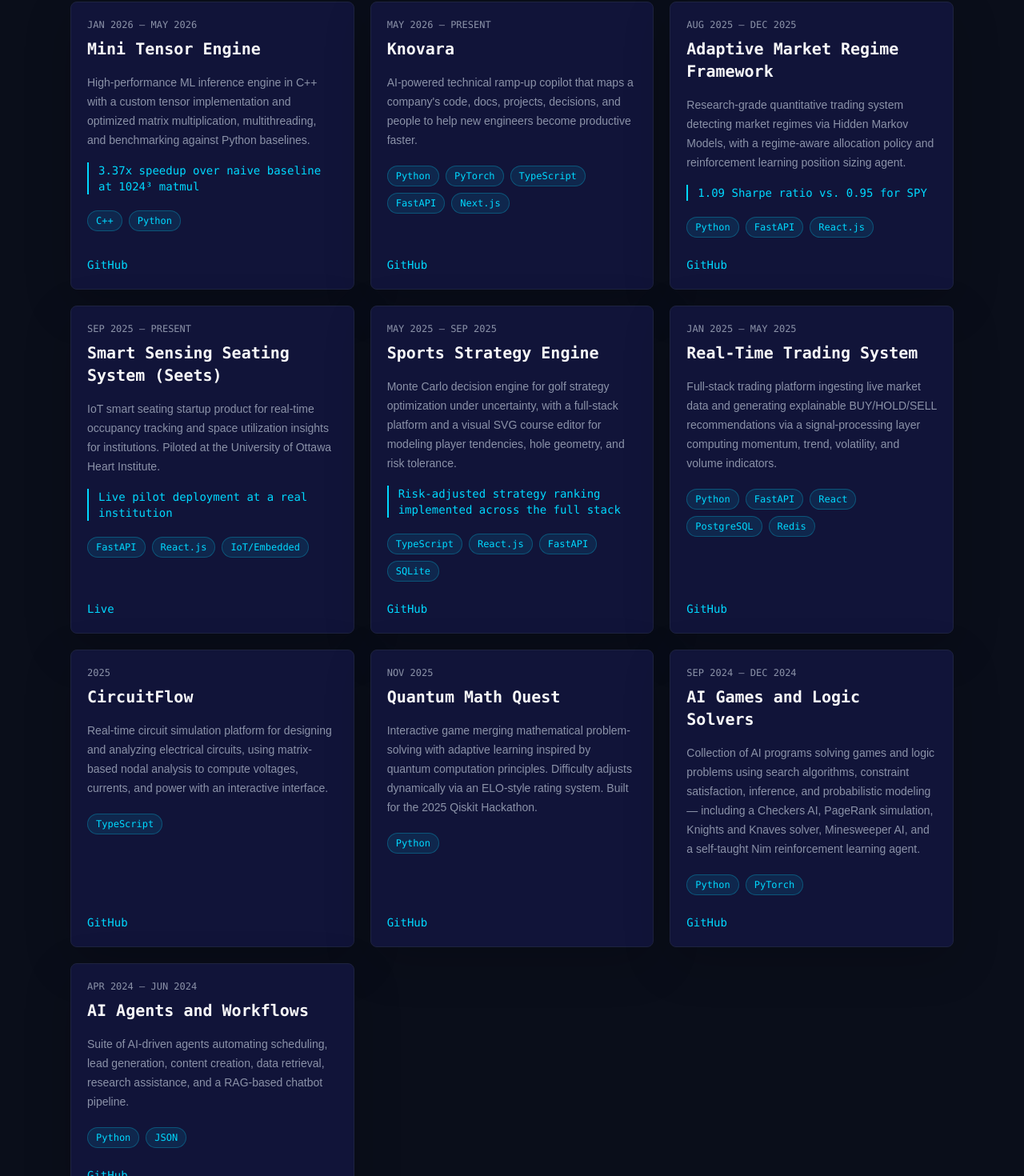
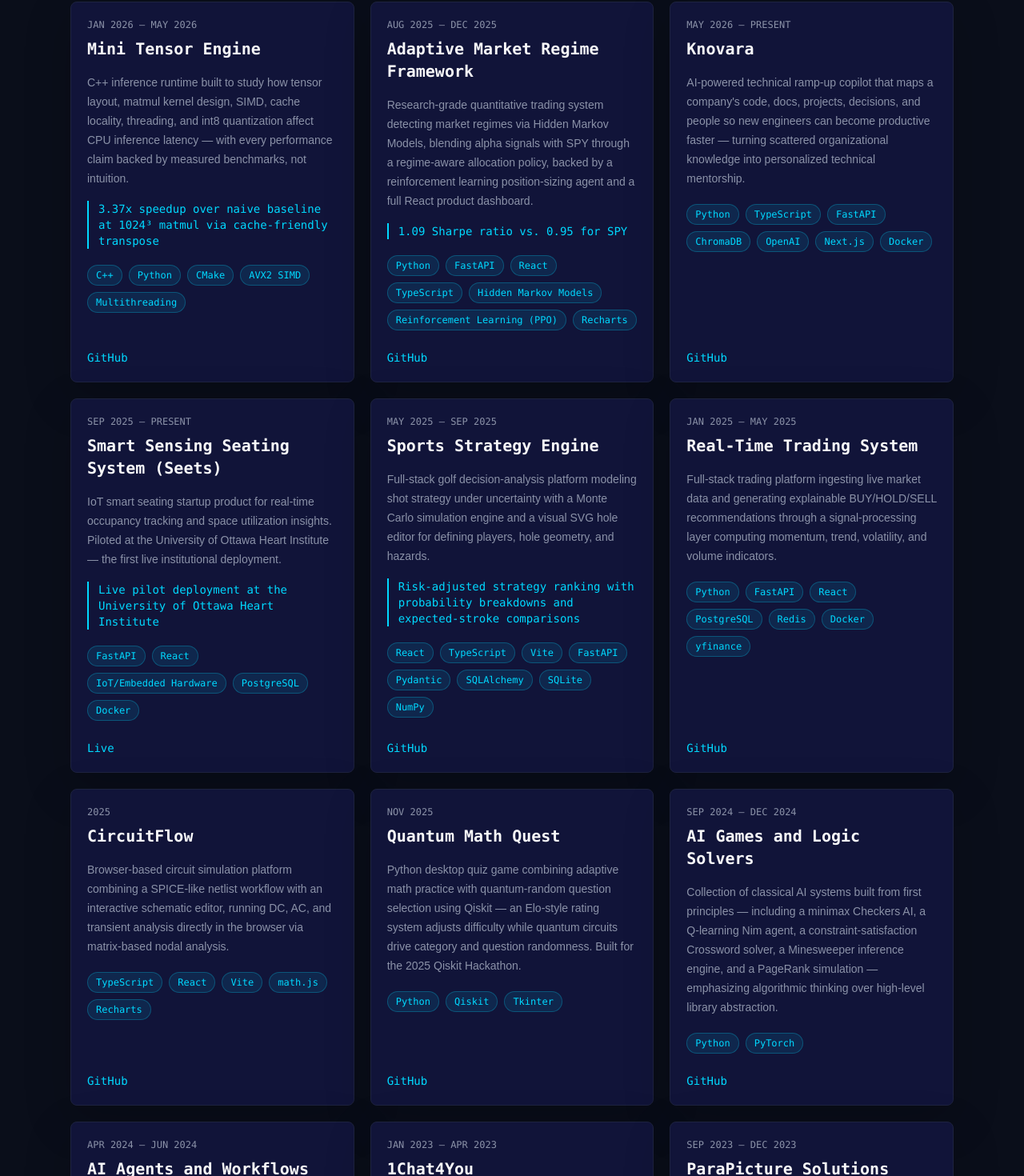
Before and after one commit to Zachary-Levesque/Portfolio, a Next.js app: page /projects in a window 1280 px wide. Shown: the part 291-1761 px from the top of the page at 80% size. Built offline with nearby package versions, Linux system fonts and the light colour scheme.

Commit message:
Update projects.ts

```diff
--- a/content/projects.ts
+++ b/content/projects.ts
@@ -13,47 +13,64 @@ export const projects: Project[] = [
     title: "Mini Tensor Engine",
     dateRange: "Jan 2026 – May 2026",
     description:
-      "High-performance ML inference engine in C++ with a custom tensor implementation and optimized matrix multiplication, multithreading, and benchmarking against Python baselines.",
+      "C++ inference runtime built to study how tensor layout, matmul kernel design, SIMD, cache locality, threading, and int8 quantization affect CPU inference latency — with every performance claim backed by measured benchmarks, not intuition.",
     metrics: [
-      "3.37x speedup over naive baseline at 1024³ matmul",
-      "3.44x further gain via int8 quantization",
-      "Validated against Python/NumPy baselines with full correctness-testing suite"
+      "3.37x speedup over naive baseline at 1024³ matmul via cache-friendly transpose",
+      "3.44x additional speedup via int8 quantization at 1024³",
+      "Validated against Python/NumPy reference outputs with a full correctness-testing suite"
     ],
-    techStack: ["C++", "Python"],
+    techStack: ["C++", "Python", "CMake", "AVX2 SIMD", "Multithreading"],
     githubUrl: "https://github.com/Zachary-Levesque/Mini-Tensor-Engine",
+    liveUrl: null
+  },
+  {
+    title: "Adaptive Market Regime Framework",
+    dateRange: "Aug 2025 – Dec 2025",
+    description:
+      "Research-grade quantitative trading system detecting market regimes via Hidden Markov Models, blending alpha signals with SPY through a regime-aware allocation policy, backed by a reinforcement learning position-sizing agent and a full React product dashboard.",
+    metrics: [
+      "1.09 Sharpe ratio vs. 0.95 for SPY",
+      "Max drawdown reduced to -20.7% vs. -31.2% for SPY",
+      "98 automated tests passing across data, regime, alpha, and risk modules"
+    ],
+    techStack: [
+      "Python",
+      "FastAPI",
+      "React",
+      "TypeScript",
+      "Hidden Markov Models",
+      "Reinforcement Learning (PPO)",
+      "Recharts"
+    ],
+    githubUrl:
+      "https://github.com/Zachary-Levesque/Adaptive-Market-Regime-Framework",
     liveUrl: null
   },
   {
     title: "Knovara",
     dateRange: "May 2026 – Present",
     description:
-      "AI-powered technical ramp-up copilot that maps a company's code, docs, projects, decisions, and people to help new engineers become productive faster.",
+      "AI-powered technical ramp-up copilot that maps a company's code, docs, projects, decisions, and people so new engineers can become productive faster — turning scattered organizational knowledge into personalized technical mentorship.",
     metrics: [],
-    techStack: ["Python", "PyTorch", "TypeScript", "FastAPI", "Next.js"],
+    techStack: [
+      "Python",
+      "TypeScript",
+      "FastAPI",
+      "ChromaDB",
+      "OpenAI",
+      "Next.js",
+      "Docker"
+    ],
     githubUrl: "https://github.com/Zachary-Levesque/Knovara",
-    liveUrl: null
-  },
-  {
-    title: "Adaptive Market Regime Framework",
-    dateRange: "Aug 2025 – Dec 2025",
-    description:
-      "Research-grade quantitative trading system detecting market regimes via Hidden Markov Models, with a regime-aware allocation policy and reinforcement learning position sizing agent.",
-    metrics: [
-      "1.09 Sharpe ratio vs. 0.95 for SPY",
-      "Max drawdown reduced to -20.7% vs. -31.2% for SPY"
-    ],
-    techStack: ["Python", "FastAPI", "React.js"],
-    githubUrl:
-      "https://github.com/Zachary-Levesque/Adaptive-Market-Regime-Framework",
     liveUrl: null
   },
   {
     title: "Smart Sensing Seating System (Seets)",
     dateRange: "Sep 2025 – Present",
     description:
-      "IoT smart seating startup product for real-time occupancy tracking and space utilization insights for institutions. Piloted at the University of Ottawa Heart Institute.",
-    metrics: ["Live pilot deployment at a real institution"],
-    techStack: ["FastAPI", "React.js", "IoT/Embedded"],
+      "IoT smart seating startup product for real-time occupancy tracking and space utilization insights. Piloted at the University of Ottawa Heart Institute — the first live institutional deployment.",
+    metrics: ["Live pilot deployment at the University of Ottawa Heart Institute"],
+    techStack: ["FastAPI", "React", "IoT/Embedded Hardware", "PostgreSQL", "Docker"],
     githubUrl: null,
     liveUrl: "https://seets.live"
   },
@@ -61,9 +78,20 @@ export const projects: Project[] = [
     title: "Sports Strategy Engine",
     dateRange: "May 2025 – Sep 2025",
     description:
-      "Monte Carlo decision engine for golf strategy optimization under uncertainty, with a full-stack platform and a visual SVG course editor for modeling player tendencies, hole geometry, and risk tolerance.",
-    metrics: ["Risk-adjusted strategy ranking implemented across the full stack"],
-    techStack: ["TypeScript", "React.js", "FastAPI", "SQLite"],
+      "Full-stack golf decision-analysis platform modeling shot strategy under uncertainty with a Monte Carlo simulation engine and a visual SVG hole editor for defining players, hole geometry, and hazards.",
+    metrics: [
+      "Risk-adjusted strategy ranking with probability breakdowns and expected-stroke comparisons"
+    ],
+    techStack: [
+      "React",
+      "TypeScript",
+      "Vite",
+      "FastAPI",
+      "Pydantic",
+      "SQLAlchemy",
+      "SQLite",
+      "NumPy"
+    ],
     githubUrl: "https://github.com/Zachary-Levesque/Sports-Strategy-Engine",
     liveUrl: null
   },
@@ -71,9 +99,17 @@ export const projects: Project[] = [
     title: "Real-Time Trading System",
     dateRange: "Jan 2025 – May 2025",
     description:
-      "Full-stack trading platform ingesting live market data and generating explainable BUY/HOLD/SELL recommendations via a signal-processing layer computing momentum, trend, volatility, and volume indicators.",
+      "Full-stack trading platform ingesting live market data and generating explainable BUY/HOLD/SELL recommendations through a signal-processing layer computing momentum, trend, volatility, and volume indicators.",
     metrics: [],
-    techStack: ["Python", "FastAPI", "React", "PostgreSQL", "Redis"],
+    techStack: [
+      "Python",
+      "FastAPI",
+      "React",
+      "PostgreSQL",
+      "Redis",
+      "Docker",
+      "yfinance"
+    ],
     githubUrl: "https://github.com/Zachary-Levesque/Real-Time-Trading-System",
     liveUrl: null
   },
@@ -81,9 +117,9 @@ export const projects: Project[] = [
     title: "CircuitFlow",
     dateRange: "2025",
     description:
-      "Real-time circuit simulation platform for designing and analyzing electrical circuits, using matrix-based nodal analysis to compute voltages, currents, and power with an interactive interface.",
+      "Browser-based circuit simulation platform combining a SPICE-like netlist workflow with an interactive schematic editor, running DC, AC, and transient analysis directly in the browser via matrix-based nodal analysis.",
     metrics: [],
-    techStack: ["TypeScript"],
+    techStack: ["TypeScript", "React", "Vite", "math.js", "Recharts"],
     githubUrl: "https://github.com/Zachary-Levesque/CircuitFlow",
     liveUrl: null
   },
@@ -91,9 +127,9 @@ export const projects: Project[] = [
     title: "Quantum Math Quest",
     dateRange: "Nov 2025",
     description:
-      "Interactive game merging mathematical problem-solving with adaptive learning inspired by quantum computation principles. Difficulty adjusts dynamically via an ELO-style rating system. Built for the 2025 Qiskit Hackathon.",
+      "Python desktop quiz game combining adaptive math practice with quantum-random question selection using Qiskit — an Elo-style rating system adjusts difficulty while quantum circuits drive category and question randomness. Built for the 2025 Qiskit Hackathon.",
     metrics: [],
-    techStack: ["Python"],
+    techStack: ["Python", "Qiskit", "Tkinter"],
     githubUrl: "https://github.com/Zachary-Levesque/Quantum-Math-Quest",
     liveUrl: null
   },
@@ -101,7 +137,7 @@ export const projects: Project[] = [
     title: "AI Games and Logic Solvers",
     dateRange: "Sep 2024 – Dec 2024",
     description:
-      "Collection of AI programs solving games and logic problems using search algorithms, constraint satisfaction, inference, and probabilistic modeling — including a Checkers AI, PageRank simulation, Knights and Knaves solver, Minesweeper AI, and a self-taught Nim reinforcement learning agent.",
+      "Collection of classical AI systems built from first principles — including a minimax Checkers AI, a Q-learning Nim agent, a constraint-satisfaction Crossword solver, a Minesweeper inference engine, and a PageRank simulation — emphasizing algorithmic thinking over high-level library abstraction.",
     metrics: [],
     techStack: ["Python", "PyTorch"],
     githubUrl: "https://github.com/Zachary-Levesque/AI-Games-and-Logic-Solvers",
@@ -111,10 +147,30 @@ export const projects: Project[] = [
     title: "AI Agents and Workflows",
     dateRange: "Apr 2024 – Jun 2024",
     description:
-      "Suite of AI-driven agents automating scheduling, lead generation, content creation, data retrieval, research assistance, and a RAG-based chatbot pipeline.",
+      "Collection of AI agent automations built in n8n connecting LLMs to real business tools — appointment scheduling, lead research, LinkedIn content drafting, RAG-based document Q&A, and weather alerts — bridging AI from chat to real action.",
     metrics: [],
-    techStack: ["Python", "JSON"],
+    techStack: ["n8n", "Python", "RAG", "Pinecone", "Google Workspace APIs"],
     githubUrl: "https://github.com/Zachary-Levesque/AI-agents-workflows",
     liveUrl: null
+  },
+  {
+    title: "1Chat4You",
+    dateRange: "Jan 2023 – Apr 2023",
+    description:
+      "Application streamlining communication between landlords and tenants, providing a secure environment for real-time messaging, document sharing, and essential updates.",
+    metrics: [],
+    techStack: ["TypeScript"],
+    githubUrl: null,
+    liveUrl: "https://makerepo.com/yumba075/1594.-1chat4you-"
+  },
+  {
+    title: "ParaPicture Solutions",
+    dateRange: "Sep 2023 – Dec 2023",
+    description:
+      "Flexible arm system enabling individuals with limited mobility to independently capture photographs using a diverse range of photographic tools.",
+    metrics: [],
+    techStack: ["Hardware Prototyping"],
+    githubUrl: null,
+    liveUrl: "https://makerepo.com/ZacharyLevesque/1715"
   }
 ];
```
